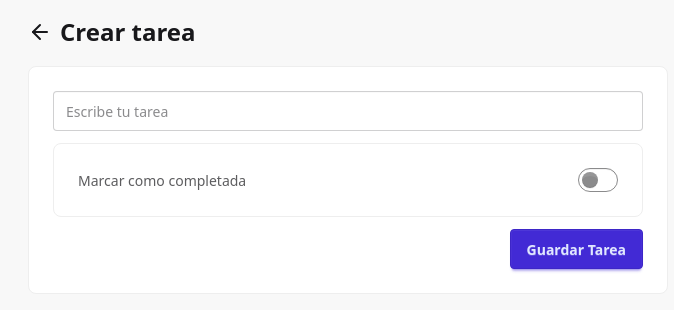
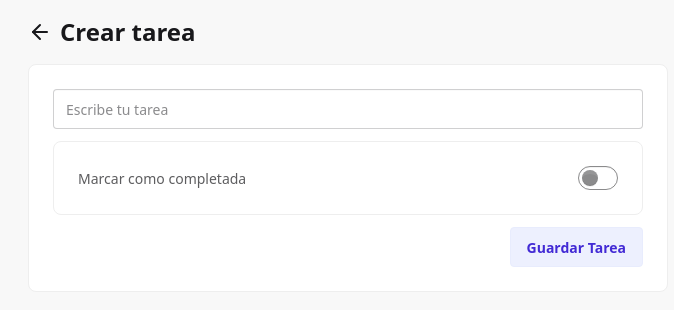
Before and after one commit to arturolguillen/ePayco-prueba-tecnica-desarrollador-front-end, a Next.js app: page /todos/create in a window 1280 px wide. Shown: the top 310 px of the page, without its empty margins (292-966 px from the left). Built offline with nearby package versions, Linux system fonts and the light colour scheme.

Commit message:
Added TodoList component and enhanced page structure with metadata and header links.

```diff
--- a/app/todos/create/page.tsx
+++ b/app/todos/create/page.tsx
@@ -2,6 +2,11 @@ import GenericCard from "@/app/ui/GenericCard";
 import Header from "@/app/ui/Header";
 import MainLandmark from "@/app/ui/MainLandmark";
 import TodoForm from "@/app/ui/TodoForm";
+import type { Metadata } from "next";
+
+export const metadata: Metadata = {
+    title: 'Crear tarea',
+};
 
 export default function Page() {
     return (
--- a/app/todos/page.tsx
+++ b/app/todos/page.tsx
@@ -1,5 +1,37 @@
-export default function Page() {
+import type { Metadata } from "next";
+import Header from "@/app/ui/Header";
+import MainLandmark from "@/app/ui/MainLandmark";
+import { Suspense } from "react";
+import TodoList from "@/app/ui/TodoList";
+
+export const metadata: Metadata = {
+    title: 'Tareas',
+};
+
+export type Todo = {
+    userId: number;
+    id: number;
+    title: string;
+    completed: boolean;
+};
+
+function getTodos(): Promise<Todo[]> {
+    return fetch('https://jsonplaceholder.typicode.com/todos')
+        .then(res => res.json())
+        .then((todos: Todo[]) => todos);
+}
+
+export default async function Page() {
+    const todos = getTodos();
+
     return (
-        <h1>{ 'Lista de tareas' }</h1>
+        <>
+            <Header title={ 'ePayco tareas' } />
+            <MainLandmark>
+                <Suspense fallback={ <div>Loading...</div> }>
+                    <TodoList todos={ todos } />
+                </Suspense>
+            </MainLandmark>
+        </>
     );
 }
--- a/app/ui/Header.tsx
+++ b/app/ui/Header.tsx
@@ -1,18 +1,27 @@
-import { ArrowLeft } from "lucide-react";
+"use client";
+
+import { ArrowLeft, Plus } from "lucide-react";
 import Link from "next/link";
+import { usePathname } from "next/navigation";
 
 export default function Header({ title, backTo }: {
     title: string;
     backTo?: string;
 }) {
+    const pathname = usePathname();
+
     return (
-        <header className="px-2 sm:px-4 w-full max-w-2xl mx-auto py-4">
+        <header className="px-2 sm:px-4 w-full max-w-2xl mx-auto py-4 flex items-center justify-between">
             <div className="inline-flex items-center gap-2">
                 { backTo && <Link href={ backTo } title={ 'Volver' }>
                     <ArrowLeft />
                 </Link> }
                 <h1 className="font-bold text-2xl">{ title }</h1>
             </div>
+            { pathname === '/todos' && <Link href={ '/todos/create' } title={ '' } className="btn btn-primary btn-soft btn-sm">
+                <Plus />
+                <span>Nueva tarea</span>
+            </Link> }
         </header>
     );
 }
--- a/app/ui/TodoForm.tsx
+++ b/app/ui/TodoForm.tsx
@@ -45,7 +45,7 @@ export default function TodoForm() {
             <div className="md:flex md:justify-end">
                 <button
                     type="submit"
-                    className="btn btn-primary w-full md:w-auto"
+                    className="btn btn-primary btn-soft w-full md:w-auto"
                     disabled={ pending }
                 >
                     { pending ? 'Guardando tarea...' : 'Guardar Tarea' }
--- /dev/null
+++ b/app/ui/TodoList.tsx
@@ -0,0 +1,14 @@
+"use client";
+
+import { use } from "react";
+import { Todo } from "../todos/page";
+
+export default function TodoList({ todos }: {
+    todos: Promise<Todo[]>
+}) {
+    const allTodos = use(todos);
+
+    return (
+        <>{ JSON.stringify(allTodos) }</>
+    );
+}
```
